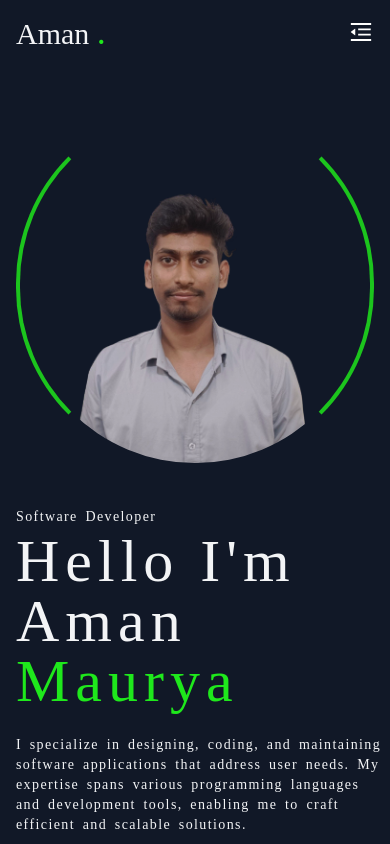
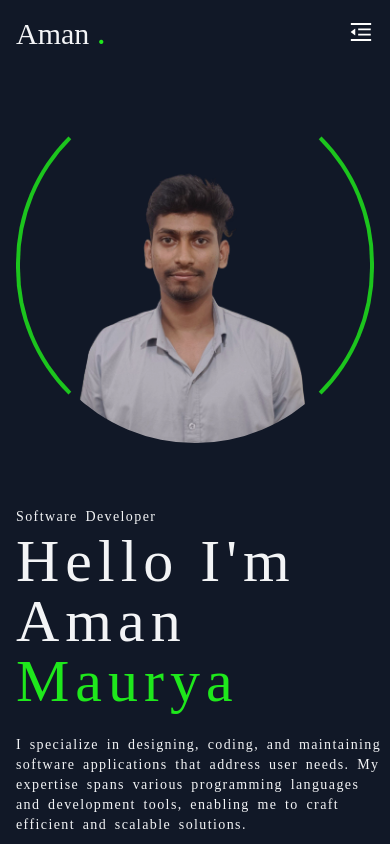
Before and after one commit to AmanCoder01/React-Portfolio-2025, a React (Vite) app: page / in a window 390 px wide. Shown: the top 844 px of the page. Built offline with nearby package versions, Linux system fonts and the light colour scheme; a web font is replaced by a local one.

Commit message:
first commit

```diff
--- a/src/pages/Home.jsx
+++ b/src/pages/Home.jsx
@@ -10,8 +10,8 @@ import { assets } from '../assets';
 const Home = () => {
     return (
         <>
-            <div className='flex items-center sm:gap-32 justify-between flex-wrap mb-10'>
-                <div className='max-w-[480px] order-2 mt-10   sm:mt-20 text-gray-100 '>
+            <div className='flex items-center gap-5 sm:gap-32 justify-between flex-wrap mb-10'>
+                <div className='max-w-[480px] order-2 mt-10  sm:mt-20 text-gray-100 '>
                     <p className='text-sm mb-1 word-spacing-widest  tracking-widest'>Software Developer</p>
 
                     <h1 className='text-6xl tracking-widest'>Hello I'm  <br />Aman <span className='text-primary'>Maurya</span></h1>
@@ -38,7 +38,7 @@ const Home = () => {
                     </div>
                 </div>
 
-                <div className='w-[380px] max-w-[480px] mt-10 order-1  sm:mt-20 text-gray-100 '>
+                <div className='w-[380px] max-w-[480px] mt-5 order-1  sm:mt-20 text-gray-100 '>
                     <div className='border-4  p-6  border-t-transparent border-b-transparent border-primary  rounded-full overflow-hidden animate-pulse'>
                         <img src={assets.photo} className='translate-y-6' width={280} alt="" />
                     </div>
```
